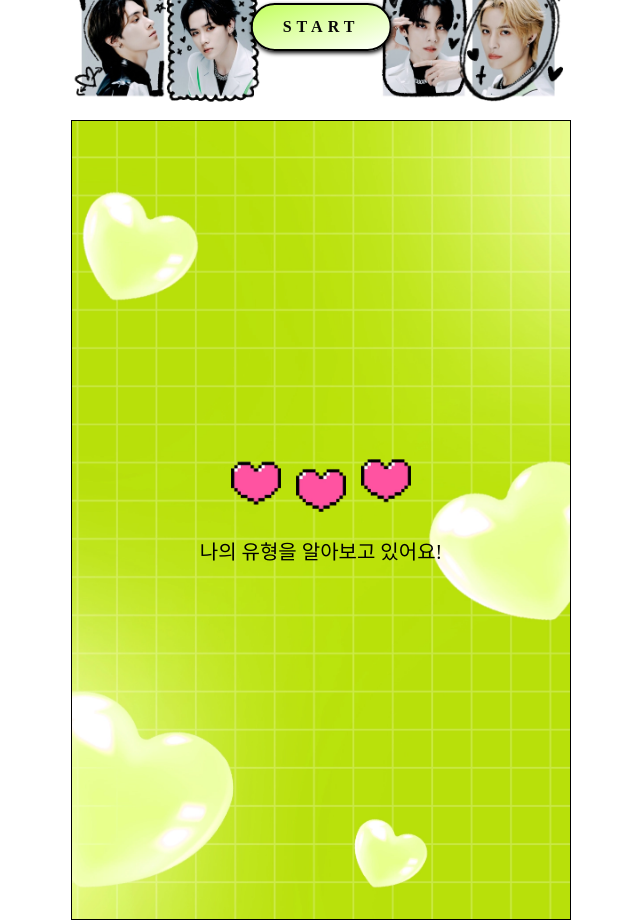
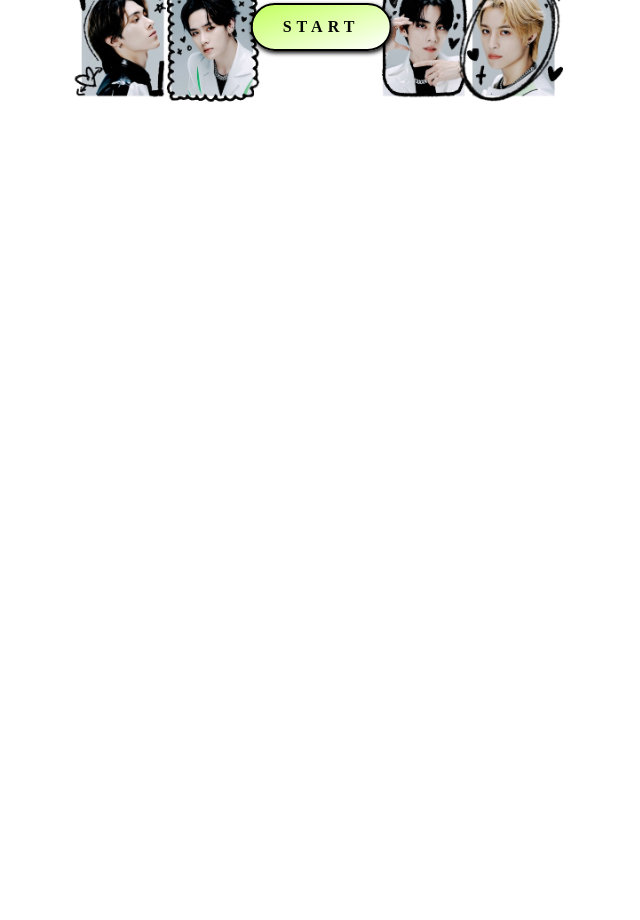
Before and after one commit to 27Lia/mbti, a React (Create React App) app: page / in a window 1280 px wide. Shown: the part 680-1600 px from the top of the page, without its empty margins (319-959 px from the left). After the commit the page ends 800 px from the top, so only its background shows below. Built offline with nearby package versions, Linux system fonts and the light colour scheme; a web font is replaced by a local one.

Commit message:
doc: App컴포넌트 내 로딩페이지삭제

```diff
--- a/src/App.js
+++ b/src/App.js
@@ -3,7 +3,6 @@ import "./App.css";
 import MainPage from "./pages/MainPage";
 import TestPage from "./pages/TestPage";
 import ResultPage from "./pages/ResultPage";
-import LodingPage from "./pages/LodingPage";
 import { Routes, Route } from "react-router-dom";
 
 function App() {
@@ -29,7 +28,6 @@ function App() {
         <Route path="/test" element={<TestPage />} />
         <Route path="/result" element={<ResultPage />} />
       </Routes>
-      <LodingPage />
     </div>
   );
 }
```
